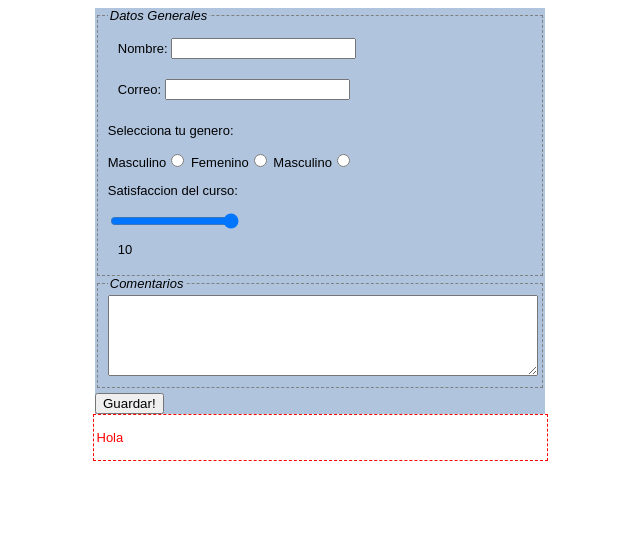
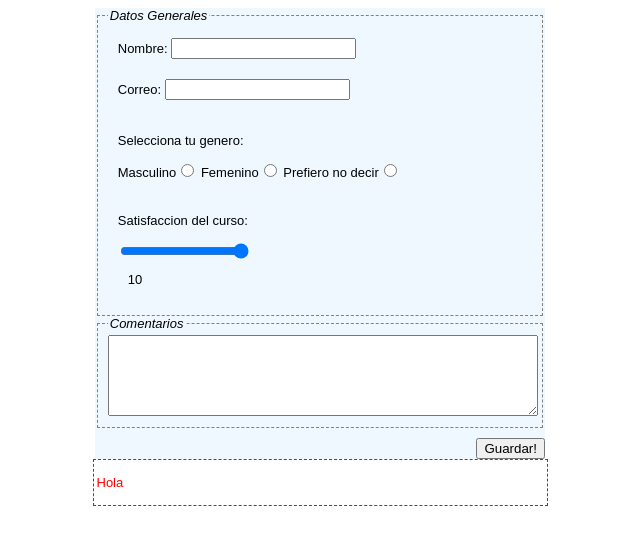
Before and after one commit to MandoARR/Programacion_Basica, a plain HTML site: page Proyecto Encuesta/index.html in a window 1280 px wide. Shown: the whole page, without its empty margins (320-960 px from the left). Drawn offline with Linux system fonts and the light colour scheme.

Commit message:
18-Ene-24

```diff
--- a/Proyecto Encuesta/css/app.css
+++ b/Proyecto Encuesta/css/app.css
@@ -6,7 +6,7 @@ body {
 main {
     margin: 0 auto;
     width: 450px;
-    background-color:lightsteelblue;
+    background-color:aliceblue;
 
 }
 
@@ -27,8 +27,8 @@ textarea{
 }
 
 footer{
-    margin-top: 5px;
-
+    padding-top: 10px;
+    text-align: right;
 }
 
 #scResultados {
--- a/Proyecto Encuesta/index.html
+++ b/Proyecto Encuesta/index.html
@@ -4,7 +4,7 @@
 <head>
     <meta charset="UTF-8">
     <meta name="viewport" content="width=1080, initial-scale=1.0">
-    <title>Document</title>
+    <title>Encuesta</title>
     <link href="css/app.css" rel="stylesheet" />
 </head>
 
@@ -19,18 +19,21 @@
 
             <section>
                 <label for="txtCorreo">Correo: </label>
-                <input type="text" id="txtNombre" name="txtNombre">
+                <input type="email" id="txtCorreo" name="txtCorreo">
             </section>
 
-            <p>Selecciona tu genero:</p>
-            <span>Masculino<input type="radio" name="rdoGenero" id="rdoGenero"></span>
-            <span>Femenino<input type="radio" name="rdoGenero" id="rdoGenero"></span>
-            <span>Masculino<input type="radio" name="rdoGenero" id="rdoGenero"></span>
+            <section>
+                <p>Selecciona tu genero:</p>
+                <span>Masculino<input type="radio" name="rdoGenero" id="rdoGeneroM"></span>
+                <span>Femenino<input type="radio" name="rdoGenero" id="rdoGeneroF"></span>
+                <span>Prefiero no decir<input type="radio" name="rdoGenero" id="rdoGeneroN"></span>
+            </section>
 
-            <p>Satisfaccion del curso:</p>
-            <input type="range" oninput="actualizaSatisfaccion()" name="nmSatisfaccion" value="10" min="1" max="10" step="1">
-            <section id="scSatisfaccion">10</section>
-
+            <section>
+                <p>Satisfaccion del curso:</p>
+                <input type="range" oninput="actualizaSatisfaccion()" name="nmSatisfaccion" value="10" min="1" max="10" step="1" id="nmSatisfaccion">
+                <section id="scSatisfaccion">10</section>
+            </section>
         </fieldset>
 
         <fieldset>
```
